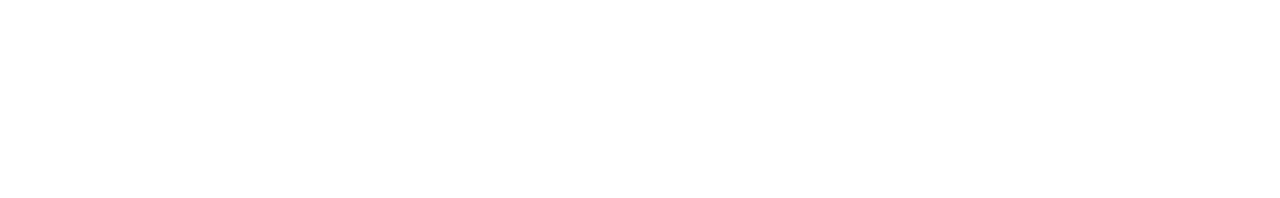
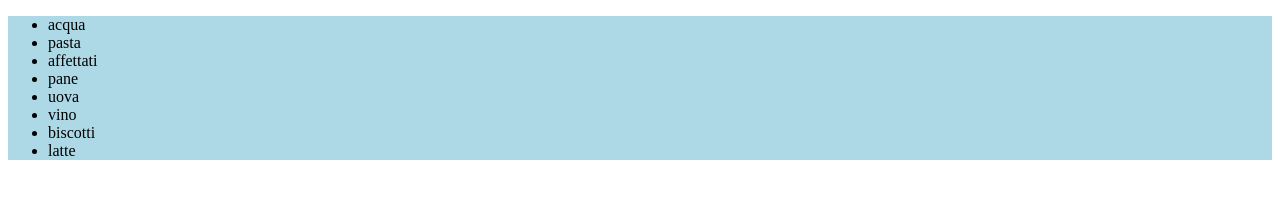
Before and after one commit to SimoCrash/js-lista-spesa, a plain HTML site: page index.html in a window 1280 px wide. Drawn offline with Linux system fonts and the light colour scheme.

Commit message:
fine esercizio

```diff
--- a/index.html
+++ b/index.html
@@ -5,8 +5,10 @@
     <meta http-equiv="X-UA-Compatible" content="IE=edge">
     <meta name="viewport" content="width=device-width, initial-scale=1.0">
     <title>Lista della spesa</title>
+
+    <script src="js/script.js" defer></script>
 </head>
 <body>
-
+    <ul class="lista-spesa" style="background-color: lightblue;"></ul>
 </body>
 </html>
--- a/js/script.js
+++ b/js/script.js
@@ -0,0 +1,40 @@
+// const arrListaSpesa = [
+//     "acqua",
+//     "pasta",
+//     "affettati",
+//     "pane",
+//     "uova",
+//     "vino",
+//     "biscotti",
+//     "latte",
+// ]
+
+// const eleListaSpesa = document.querySelector(".lista-spesa");
+
+// let i = 0;
+// while (i < arrListaSpesa.length) {
+//     eleListaSpesa.innerHTML += arrListaSpesa[i];
+//     console.log(i);
+//     i++;
+// }
+
+const arrListaSpesa = [
+    "acqua",
+    "pasta",
+    "affettati",
+    "pane",
+    "uova",
+    "vino",
+    "biscotti",
+    "latte",
+]
+
+const eleListaSpesa = document.querySelector(".lista-spesa");
+
+let i = 0;
+while (i < arrListaSpesa.length) {
+    const eleLi = document.createElement("li");
+    eleLi.innerHTML += arrListaSpesa[i];
+    i++;
+    eleListaSpesa.append(eleLi);
+}
```
